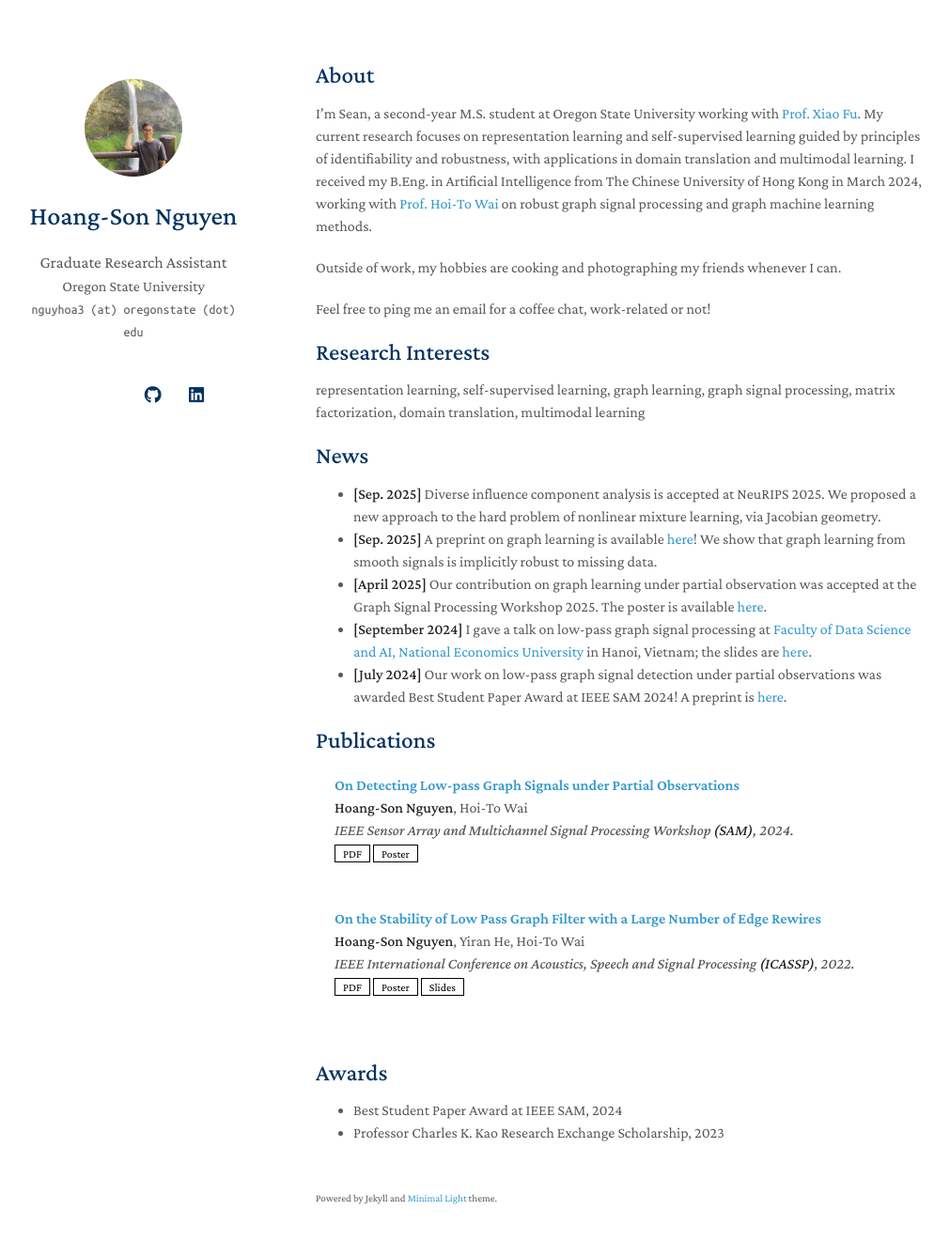
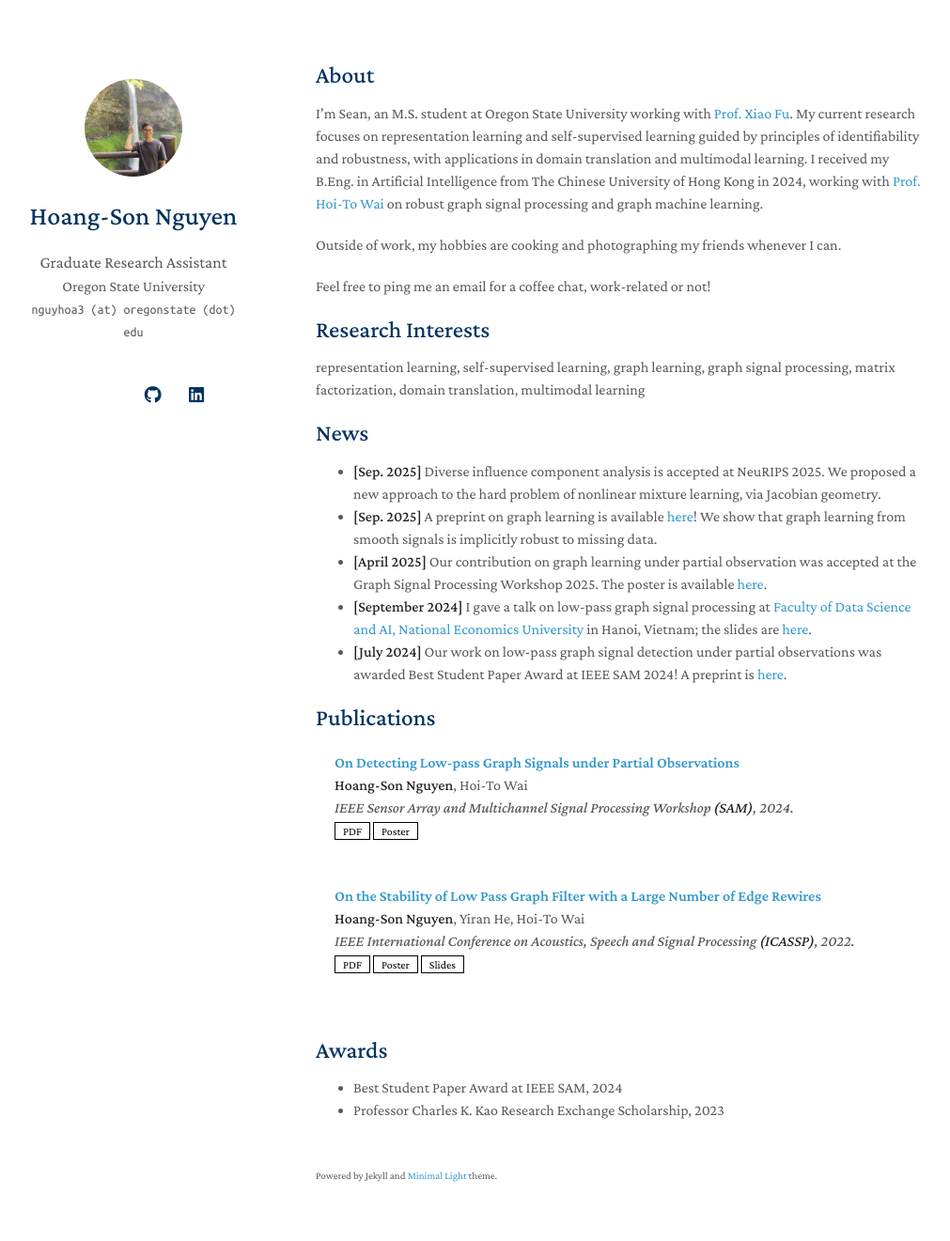
Before and after one commit to hsnguyen24/hsnguyen24.github.io, a Jekyll site: the page built from index.md, in a window 1280 px wide and 1356 px high. Shown: the top 1321 px of the window at 94% size, without its empty margins (134-1145 px from the left). Built offline with Jekyll 4.4.1, drawn with Linux system fonts in a browser that asks for light colours; nearby versions of some CDN libraries; a style sheet for code colours, icons or effects is not loaded; our own code applies the rules of GitHub Pages for plain Markdown files.

Commit message:
Update index.md

```diff
--- a/index.md
+++ b/index.md
@@ -4,7 +4,7 @@ layout: homepage
 
 ## About
 
-I'm Sean, a second-year M.S. student at Oregon State University working with [Prof. Xiao Fu](https://web.engr.oregonstate.edu/~fuxia). My current research focuses on representation learning and self-supervised learning guided by principles of identifiability and robustness, with applications in domain translation and multimodal learning. I received my B.Eng. in Artificial Intelligence from The Chinese University of Hong Kong in March 2024, working with [Prof. Hoi-To Wai](https://www1.se.cuhk.edu.hk/~htwai) on robust graph signal processing and graph machine learning methods.
+I'm Sean, an M.S. student at Oregon State University working with [Prof. Xiao Fu](https://web.engr.oregonstate.edu/~fuxia). My current research focuses on representation learning and self-supervised learning guided by principles of identifiability and robustness, with applications in domain translation and multimodal learning. I received my B.Eng. in Artificial Intelligence from The Chinese University of Hong Kong in 2024, working with [Prof. Hoi-To Wai](https://www1.se.cuhk.edu.hk/~htwai) on robust graph signal processing and graph machine learning.
 
 Outside of work, my hobbies are cooking and photographing my friends whenever I can.
 
```
